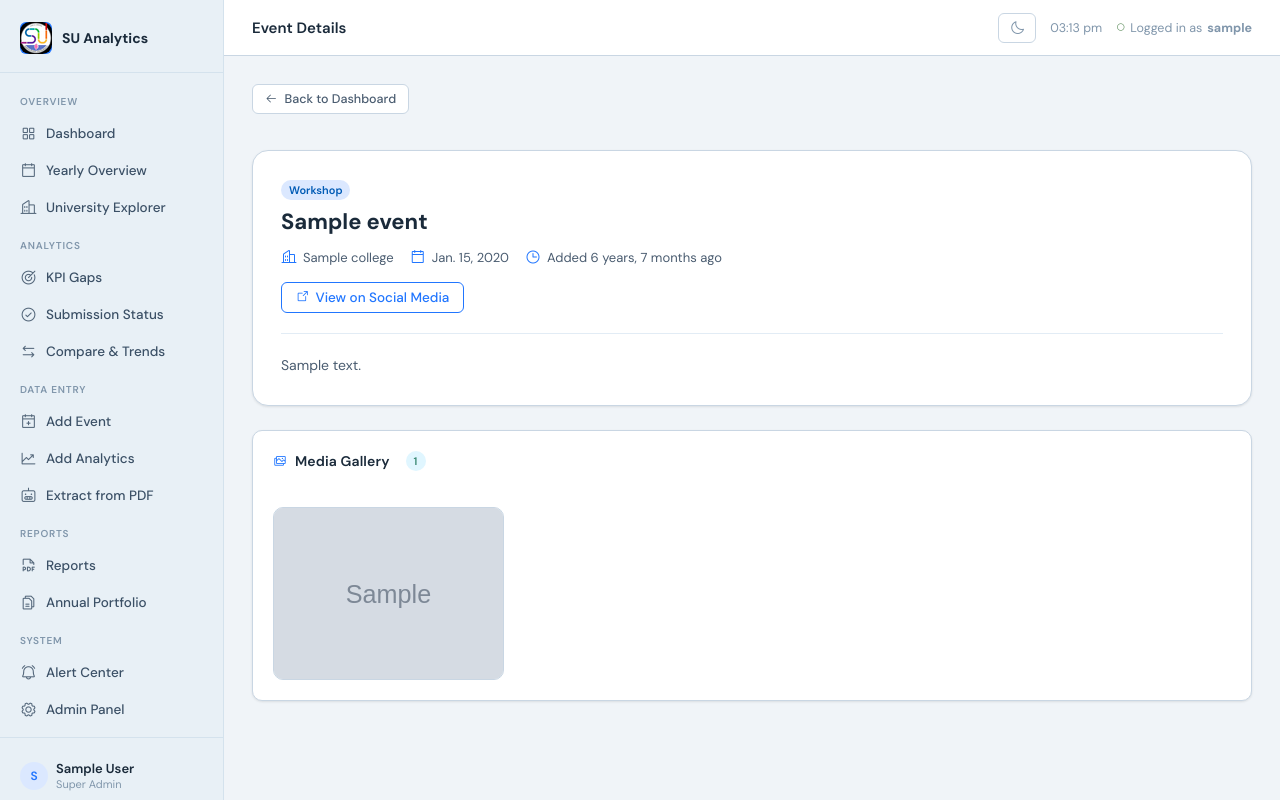
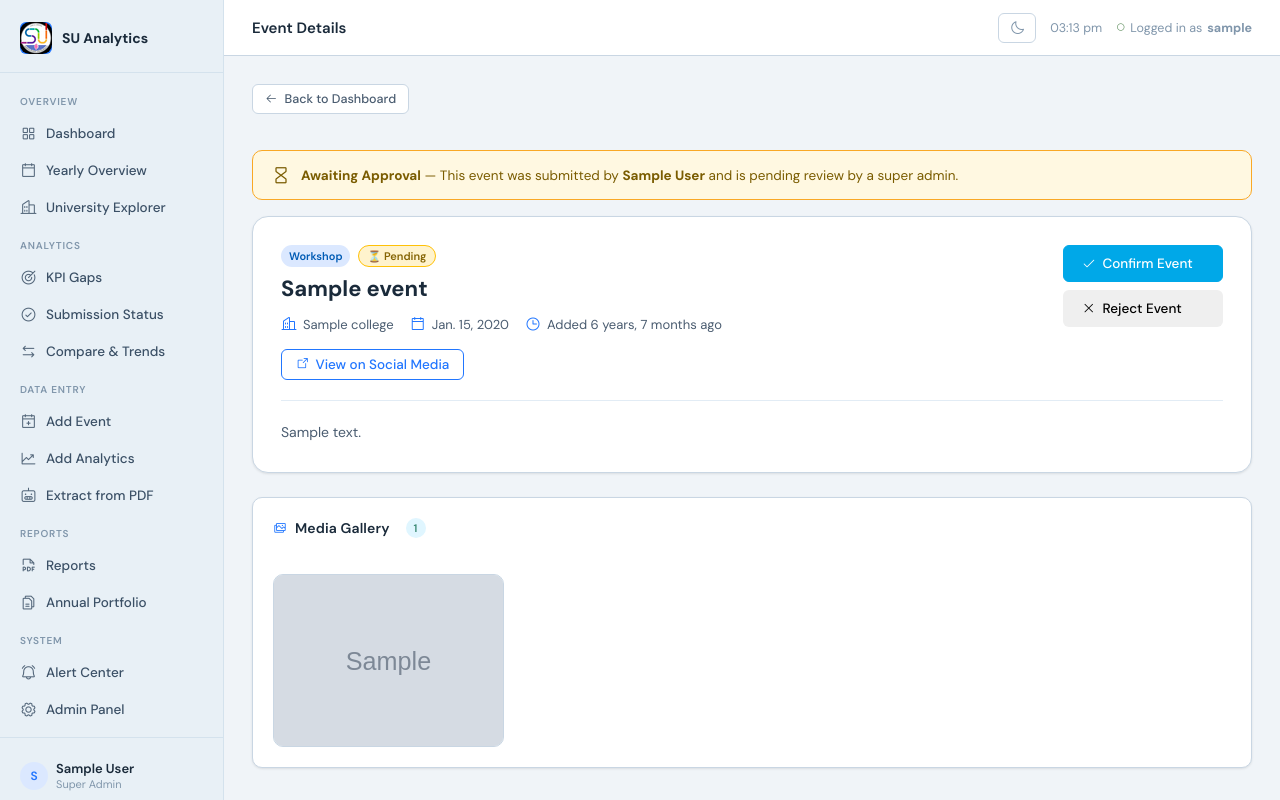
Before and after one commit to Daku3011/University-Analytics-Reporting-Automation-Platform, a Django app: page /events/1/ in a window 1280 px wide. Run offline with Django 5.2, Linux system fonts and the light colour scheme; a user stored in the database is signed in; tables that the repository leaves empty hold one stand-in row (values such as "Sample post"); grey boxes marked "Sample" are stand-in pictures; parts of the project's set-up code (start-up, migrations or seed data) failed here and were passed over.

Commit message:
feat: add approval status banner, confirm/reject buttons and pending events list template

```diff
--- a/templates/events/event_detail.html
+++ b/templates/events/event_detail.html
@@ -2,6 +2,7 @@
 {% load humanize %}
 {% block title %}{{ event.title }}{% endblock %}
 {% block topbar_title %}Event Details{% endblock %}
+
 
 {% block extra_css %}
 .event-hero {
@@ -100,11 +101,49 @@
     </div>
 </div>
 
+{# ── Approval status banner ──────────────────────────────────────── #}
+{% if event.approval_status == 'pending' %}
+<div class="alert alert-warning" style="display:flex;align-items:center;gap:10px;margin-bottom:16px;padding:14px 18px;border-radius:var(--radius);background:#fff8e1;border:1px solid #f9a825;color:#7a5c00;">
+    <i class="ph ph-hourglass" style="font-size:20px;"></i>
+    <div>
+        <strong>Awaiting Approval</strong> — This event was submitted by
+        <strong>{{ event.created_by.get_full_name|default:event.created_by.username }}</strong>
+        and is pending review by a super admin.
+    </div>
+</div>
+{% elif event.approval_status == 'confirmed' %}
+<div class="alert alert-success" style="display:flex;align-items:center;gap:10px;margin-bottom:16px;padding:14px 18px;border-radius:var(--radius);background:#e8f5e9;border:1px solid #43a047;color:#1b5e20;">
+    <i class="ph ph-check-circle" style="font-size:20px;"></i>
+    <div>
+        <strong>Confirmed</strong> — Approved by
+        <strong>{{ event.reviewed_by.get_full_name|default:event.reviewed_by.username }}</strong>
+        on {{ event.reviewed_at|date:"d M Y, H:i" }}.
+    </div>
+</div>
+{% elif event.approval_status == 'rejected' %}
+<div class="alert alert-danger" style="display:flex;align-items:center;gap:10px;margin-bottom:16px;padding:14px 18px;border-radius:var(--radius);background:#ffebee;border:1px solid #e53935;color:#7f0000;">
+    <i class="ph ph-x-circle" style="font-size:20px;"></i>
+    <div>
+        <strong>Rejected</strong> — Reviewed by
+        <strong>{{ event.reviewed_by.get_full_name|default:event.reviewed_by.username }}</strong>
+        on {{ event.reviewed_at|date:"d M Y, H:i" }}.
+        {% if event.rejection_reason %}<br><em>Reason: {{ event.rejection_reason }}</em>{% endif %}
+    </div>
+</div>
+{% endif %}
+
 <div class="event-hero">
     <div style="display:flex;align-items:flex-start;justify-content:space-between;flex-wrap:wrap;gap:12px;">
         <div style="flex:1;min-width:280px;">
-            <div style="margin-bottom:8px;">
+            <div style="margin-bottom:8px;display:flex;gap:8px;flex-wrap:wrap;">
                 <span class="badge badge-purple">{{ event.get_category_display|default:"Event" }}</span>
+                {% if event.approval_status == 'pending' %}
+                    <span class="badge" style="background:#fff3cd;color:#856404;border:1px solid #ffc107;">⏳ Pending</span>
+                {% elif event.approval_status == 'confirmed' %}
+                    <span class="badge" style="background:#d4edda;color:#155724;border:1px solid #28a745;">✓ Confirmed</span>
+                {% elif event.approval_status == 'rejected' %}
+                    <span class="badge" style="background:#f8d7da;color:#721c24;border:1px solid #dc3545;">✗ Rejected</span>
+                {% endif %}
             </div>
             <h1 class="event-hero-title">{{ event.title }}</h1>
 
@@ -132,6 +171,25 @@
             </a>
             {% endif %}
         </div>
+
+        {# ── Super-admin action buttons ─────────────────────────── #}
+        {% if request.user.profile.role == 'super_admin' or request.user.is_superuser %}
+        {% if event.approval_status == 'pending' %}
+        <div style="display:flex;flex-direction:column;gap:8px;min-width:160px;">
+            <form method="post" action="{% url 'confirm_event' event.id %}">
+                {% csrf_token %}
+                <button type="submit" class="btn btn-success" style="width:100%;">
+                    <i class="ph ph-check"></i> Confirm Event
+                </button>
+            </form>
+
+            <button type="button" class="btn btn-danger" style="width:100%;"
+                    onclick="document.getElementById('reject-modal').style.display='flex'">
+                <i class="ph ph-x"></i> Reject Event
+            </button>
+        </div>
+        {% endif %}
+        {% endif %}
     </div>
 
     {% if event.description %}
@@ -140,6 +198,32 @@
     </div>
     {% endif %}
 </div>
+
+{# ── Reject modal ────────────────────────────────────────────────── #}
+{% if request.user.profile.role == 'super_admin' or request.user.is_superuser %}
+{% if event.approval_status == 'pending' %}
+<div id="reject-modal" style="display:none;position:fixed;inset:0;background:rgba(0,0,0,.45);z-index:9999;align-items:center;justify-content:center;">
+    <div style="background:var(--surface);border-radius:var(--radius-lg);padding:28px;width:100%;max-width:440px;box-shadow:var(--shadow-lg);">
+        <h3 style="margin:0 0 12px;font-size:16px;font-weight:700;">Reject Event</h3>
+        <p style="font-size:13px;color:var(--text-secondary);margin-bottom:16px;">
+            Optionally provide a reason so the submitter knows what to fix.
+        </p>
+        <form method="post" action="{% url 'reject_event' event.id %}">
+            {% csrf_token %}
+            <textarea name="reason" rows="3" placeholder="Reason for rejection (optional)"
+                style="width:100%;padding:10px;border:1px solid var(--border);border-radius:var(--radius);font-size:13px;resize:vertical;box-sizing:border-box;"></textarea>
+            <div style="display:flex;gap:10px;margin-top:16px;justify-content:flex-end;">
+                <button type="button" class="btn btn-secondary"
+                        onclick="document.getElementById('reject-modal').style.display='none'">
+                    Cancel
+                </button>
+                <button type="submit" class="btn btn-danger">Confirm Rejection</button>
+            </div>
+        </form>
+    </div>
+</div>
+{% endif %}
+{% endif %}
 
 {% if event.media.exists %}
 <div class="card">
```
Also changed, not shown: templates/events/pending_events.html (added, +105 -0 lines).
